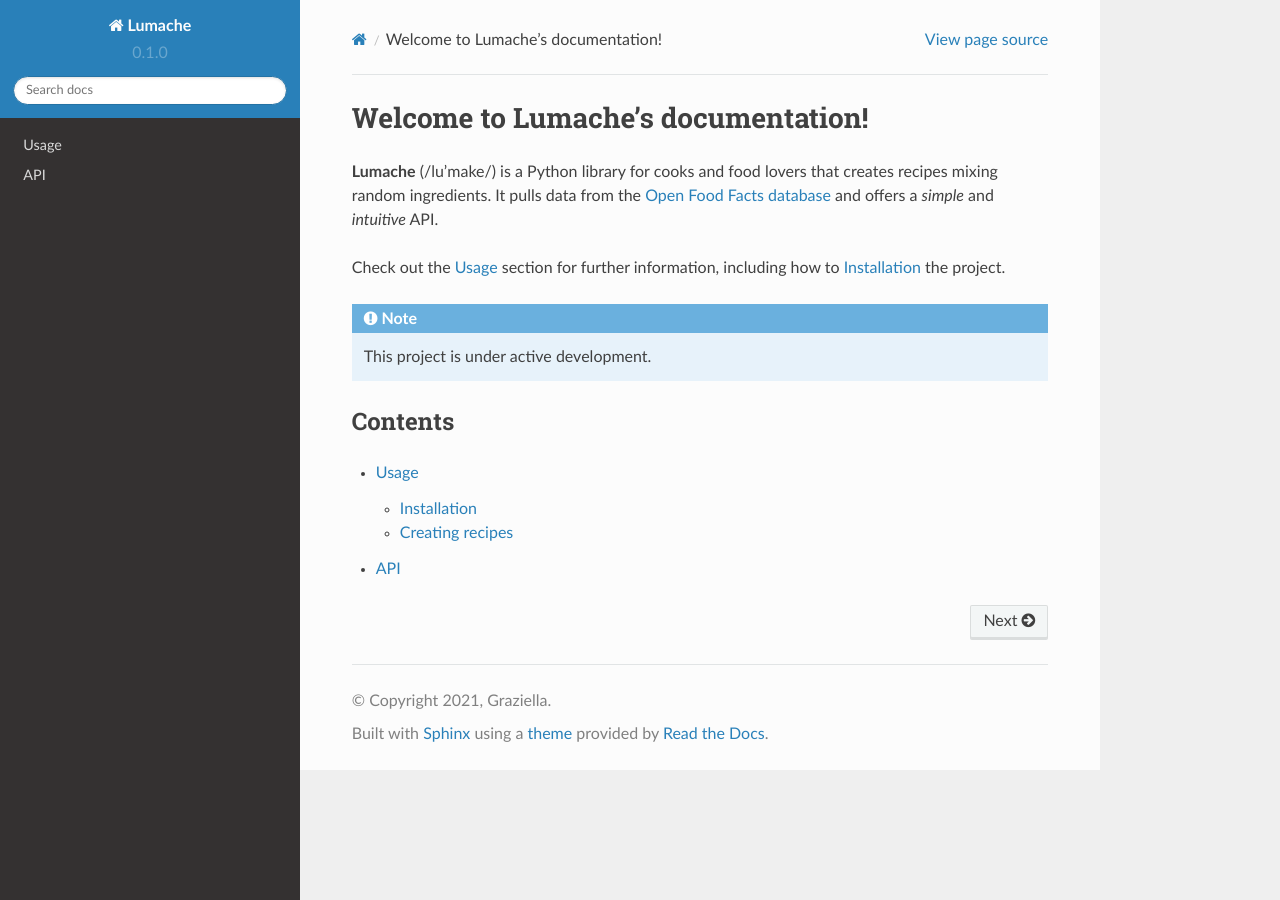
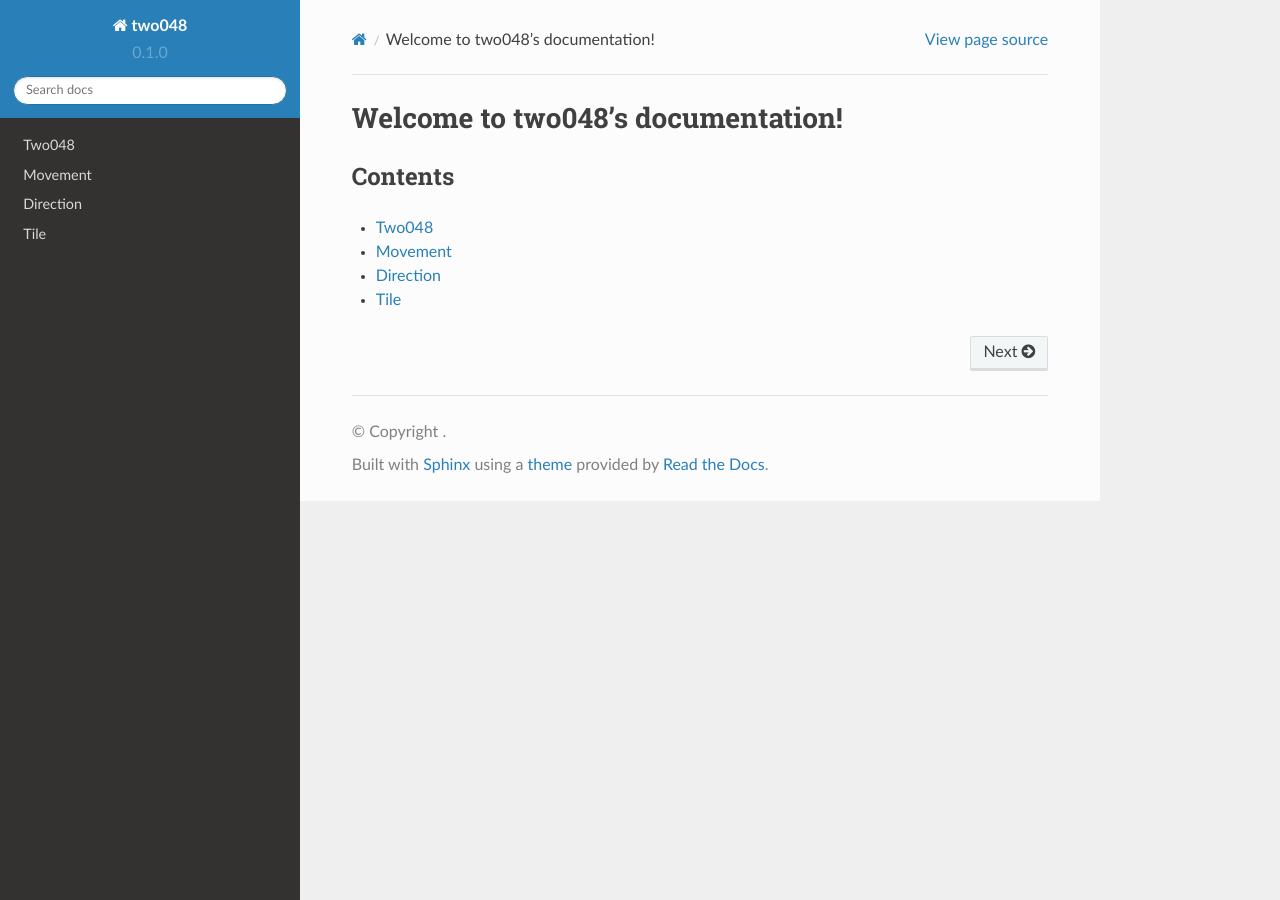
Before and after one commit to AiroPi/two048, a Sphinx documentation site: the page built from docs/source/index.rst, in a window 1280 px wide. Built offline with Sphinx 7.4.7 and the Read the Docs theme 2.0.0, drawn with Linux system fonts in a browser that asks for light colours.

Commit message:
update doc to feat with two048

```diff
--- a/docs/source/api.rst
+++ b/docs/source/api.rst
@@ -1,7 +1,24 @@
-API
+.. currentmodule:: two048
+
+API Reference
 ===
 
-.. autosummary::
-   :toctree: generated
+Two048
+------
+.. autoclass:: Two048
+    :members:
 
-   lumache
+Movement
+--------
+.. autoclass:: Movement
+    :members:
+
+Direction
+---------
+.. autoclass:: Direction
+    :members:
+
+Tile
+----
+.. autoclass:: Tile
+    :members:
--- a/docs/source/conf.py
+++ b/docs/source/conf.py
@@ -2,34 +2,34 @@
 
 # -- Project information
 
-project = 'Lumache'
-copyright = '2021, Graziella'
-author = 'Graziella'
+project = "two048"
+author = "airo.pi_"
 
-release = '0.1'
-version = '0.1.0'
+release = "0.1"
+version = "0.1.0"
 
 # -- General configuration
 
 extensions = [
-    'sphinx.ext.duration',
-    'sphinx.ext.doctest',
-    'sphinx.ext.autodoc',
-    'sphinx.ext.autosummary',
-    'sphinx.ext.intersphinx',
+    "sphinx.ext.duration",
+    "sphinx.ext.doctest",
+    "sphinx.ext.autodoc",
+    "sphinx.ext.autosummary",
+    "sphinx.ext.intersphinx",
+    "sphinx.ext.napoleon",
 ]
 
 intersphinx_mapping = {
-    'python': ('https://docs.python.org/3/', None),
-    'sphinx': ('https://www.sphinx-doc.org/en/master/', None),
+    "python": ("https://docs.python.org/3/", None),
+    "sphinx": ("https://www.sphinx-doc.org/en/master/", None),
 }
-intersphinx_disabled_domains = ['std']
+intersphinx_disabled_domains = ["std"]
 
-templates_path = ['_templates']
+templates_path = ["_templates"]
 
 # -- Options for HTML output
 
-html_theme = 'sphinx_rtd_theme'
+html_theme = "sphinx_rtd_theme"
 
 # -- Options for EPUB output
-epub_show_urls = 'footnote'
+epub_show_urls = "footnote"
--- a/docs/source/index.rst
+++ b/docs/source/index.rst
@@ -1,22 +1,9 @@
-Welcome to Lumache's documentation!
-===================================
-
-**Lumache** (/lu'make/) is a Python library for cooks and food lovers
-that creates recipes mixing random ingredients.
-It pulls data from the `Open Food Facts database <https://world.openfoodfacts.org/>`_
-and offers a *simple* and *intuitive* API.
-
-Check out the :doc:`usage` section for further information, including
-how to :ref:`installation` the project.
-
-.. note::
-
-   This project is under active development.
+Welcome to two048's documentation!
+==================================
 
 Contents
 --------
 
 .. toctree::
 
-   usage
    api
```
Also changed, not shown: docs/source/usage.rst (deleted, +0 -33 lines), lumache.py (deleted, +0 -23 lines), 2 other files.
